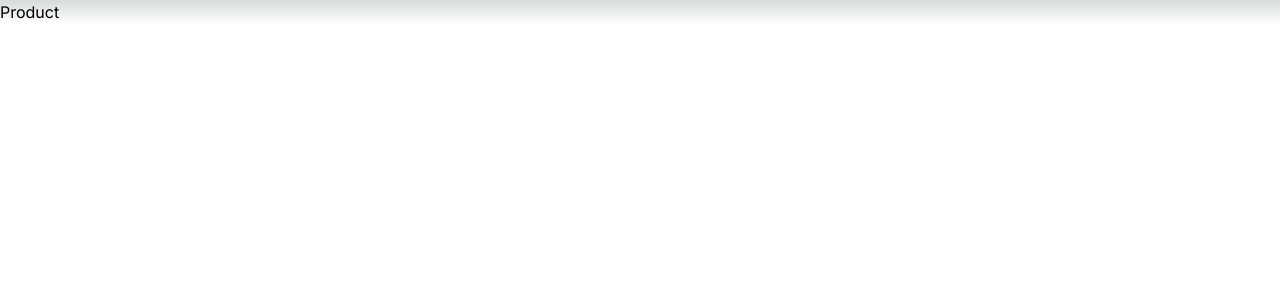
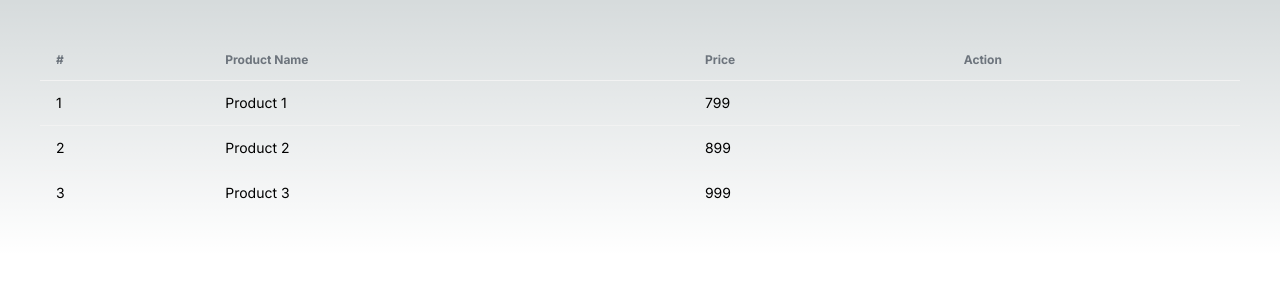
Before and after one commit to kasurbantal/simple-crud, a Next.js app: page /products in a window 1280 px wide. Shown: the top 300 px of the page. Built offline with nearby package versions, Linux system fonts and the light colour scheme; data requests are answered from the project's data file.

Commit message:
fetching data from db.json (#1)

```diff
--- a/src/app/products/page.tsx
+++ b/src/app/products/page.tsx
@@ -1,5 +1,40 @@
-export default function ProductList () {
+type Product = {
+    id: number;
+    title: string;
+    price: number;
+}
+
+async function getProducts() {
+    const res = await fetch('http://localhost:5000/product', {
+        cache: "no-store"
+        });
+    return res.json();
+}
+
+export default async function ProductList () {
+    const products : Product[] = await getProducts();
     return (
-        <div>Product</div>
+        <div className="py-10 px-10">
+            <table className="table w-full">
+                <thead>
+                    <tr>
+                        <th>#</th>
+                        <th>Product Name</th>
+                        <th>Price</th>
+                        <th>Action</th>
+                    </tr>
+                </thead>
+                    <tbody>
+                    {products.map((product, index) => (
+                        <tr key={product.id}>
+                            <td>{index + 1}</td>
+                            <td>{product.title}</td>
+                            <td>{product.price}</td>
+                            <td></td>
+                        </tr>
+                    ))}
+                    </tbody>
+            </table>
+        </div>
     )
   }
```
